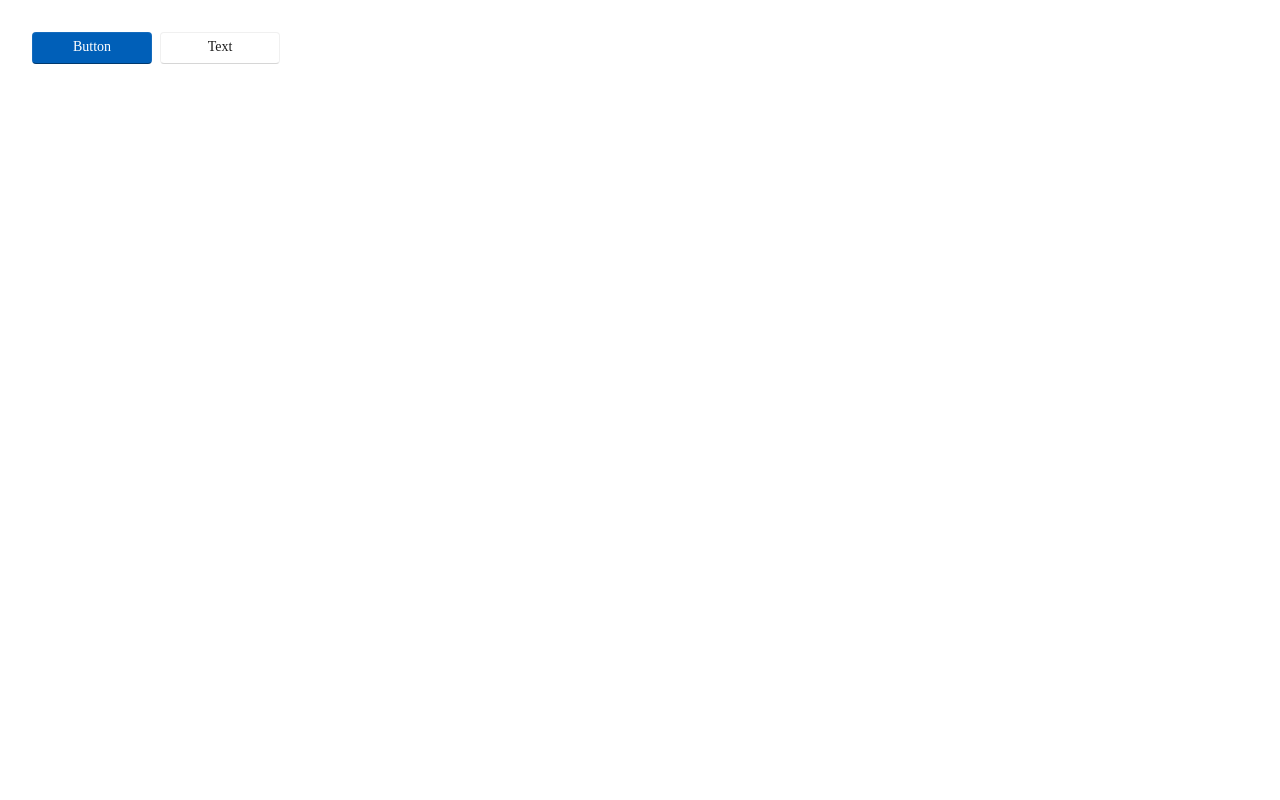
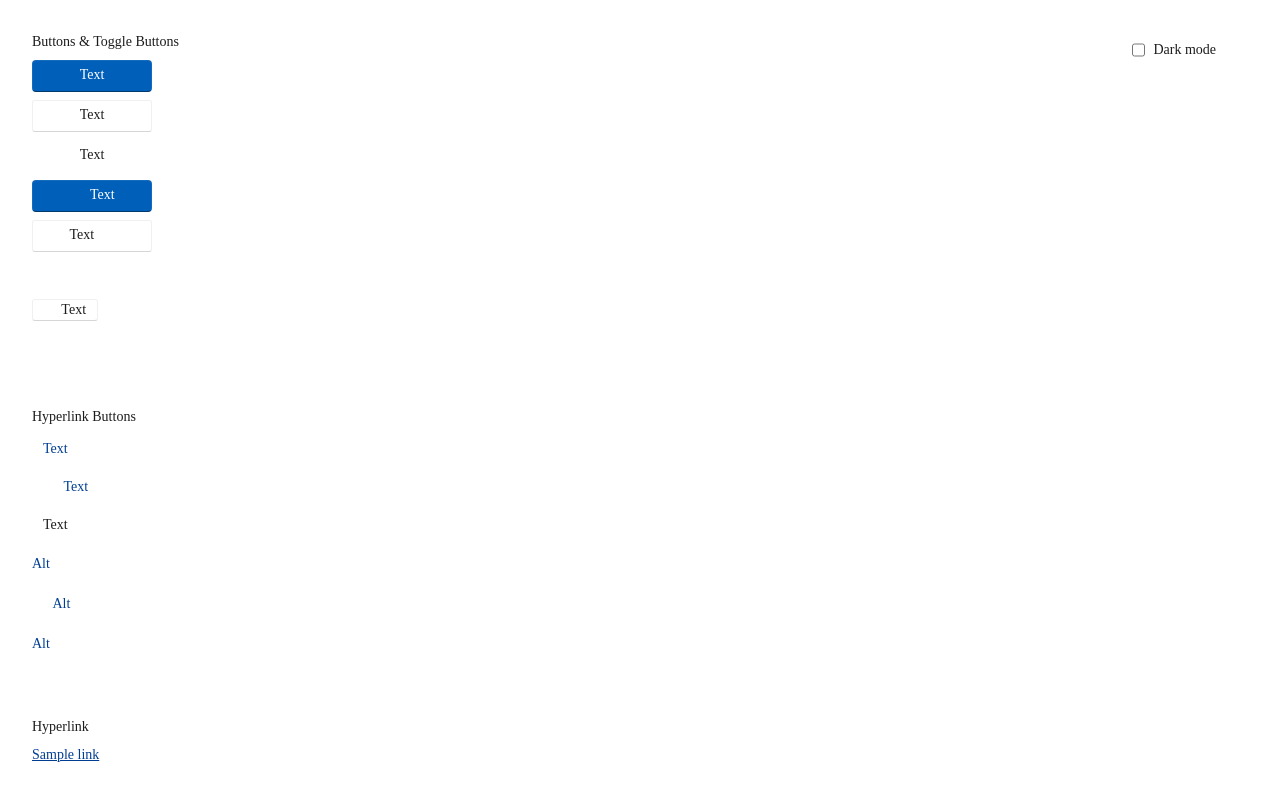
Before and after one commit to MinecraftJohn/windows-ui-v3, a plain HTML site: page index.html in a window 1280 px wide. Drawn offline with Linux system fonts and the light colour scheme; a web font is replaced by a local one.

Commit message:
added styles for hyperlinks

```diff
--- a/assets/css/button.css
+++ b/assets/css/button.css
@@ -2,11 +2,12 @@ button {
     display: flex;
     justify-content: center;
     align-items: center;
+    flex-direction: row;
+    gap: 8px;
     padding: 5px 12px 7px;
     min-width: 120px;
     height: 32px;
     border-radius: 4px;
-    /* variant-style="accent" */
     background-color: var(--fillcolor-accent-default);
     color: var(--fillcolor-textonaccent-primary);
     border-top: 1px solid var(--elevation-accentcontrol-border-top);
@@ -25,7 +26,7 @@ button:active {
     border: 1px solid var(--elevation-accentcontrol-border-top);
 }
 
-button[disabled] {
+button:disabled {
     pointer-events: none;
     background-color: var(--fillcolor-accent-disabled);
     color: var(--fillcolor-textonaccent-disabled);
@@ -37,31 +38,79 @@ button:focus-visible {
     box-shadow: var(--focus-element);
 }
 
-/* ################################################### */
+/* ############################################################################################ */
 
-button[variant-style="standard"] {
+button.standard {
     background-color: var(--fillcolor-control-default);
     color: var(--fillcolor-text-primary);
     border-top: 1px solid var(--elevation-control-border-top);
     border-right: 1px solid var(--elevation-control-border-sid);
     border-left: 1px solid var(--elevation-control-border-sid);
     border-bottom: 1px solid var(--elevation-control-border-bot);
+    border-radius: 3px;
 }
 
-button[variant-style="standard"]:hover {
+button.standard:hover {
     background-color: var(--fillcolor-control-secondary);
 }
 
-button[variant-style="standard"]:active {
+button.standard:active {
     background-color: var(--fillcolor-control-tertiary);
     color: var(--fillcolor-text-secondary);
     border-top: 1px solid var(--elevation-control-border-top);
 }
 
-/* ################################################### */
+button.standard:disabled{
+    background-color: var(--fillcolor-control-disabled);
+    color: var(--fillcolor-text-disabled);
+    border-top: 1px solid var(--elevation-control-border-top);
+}
 
-button[variant-style="subtle"] {}
+/* ############################################################################################ */
 
-button[variant-size="standard"] {}
+button.subtle {
+    background-color: var(--elevation-subtle-transparent);
+    color: var(--fillcolor-text-primary);
+    border: none;
+    border-radius: 3px;
+}
 
-button[variant-size="compact-touch"] {}
+button.subtle:hover {
+    background-color: var(--elevation-subtle-secondary);
+}
+
+button.subtle:active {
+    background-color: var(--elevation-subtle-tertiary);
+    color: var(--fillcolor-text-secondary);
+}
+
+button.subtle:disabled {
+    background-color: var(--elevation-subtle-disabled);
+    color: var(--fillcolor-text-disabled);
+}
+/* ############################################################################################ */
+
+button.icon {
+    min-width: auto;
+    width: 31px;
+    height: 31px;
+    padding: 0;
+}
+
+/* ############################################################################################ */
+
+button.compact-touch {
+    padding: 0px 11px;
+    min-width: auto;
+    height: 22px;
+}
+
+button.compact-touch i {
+    font-size: 12px;
+    line-height: 12px;
+}
+
+button.compact-touch.icon {
+    width: 22px;
+    padding: 0;
+}
--- /dev/null
+++ b/assets/css/hyperlink-btn.css
@@ -0,0 +1,72 @@
+a.btn {
+    display: flex;
+    flex-direction: row;
+    align-items: center;
+    justify-content: center;
+    gap: 8px;
+    background-color: var(--elevation-subtle-transparent);
+    color: var(--fillcolor-accenttext-primary);
+    text-decoration: none;
+    border-radius: 3px;
+    padding: 4px 11px 6px;
+}
+
+a.btn:hover {
+    background-color: var(--elevation-subtle-secondary);
+    color: var(--fillcolor-accenttext-secondary);
+}
+
+a.btn:active {
+    background-color: var(--elevation-subtle-tertiary);
+    color: var(--fillcolor-accenttext-tertiary);
+}
+
+a.btn[disabled] {
+    background-color: var(--elevation-subtle-disabled);
+    color: var(--fillcolor-accenttext-disabled);
+    pointer-events: none;
+}
+
+/* ############################################################################################ */
+
+a.neutral {
+    color: var(--fillcolor-text-primary);
+}
+
+a.neutral:hover {
+    color: var(--fillcolor-text-primary);
+}
+
+a.neutral:active {
+    color: var(--fillcolor-text-secondary);
+}
+
+a.neutral[disabled] {
+    color: var(--fillcolor-text-disabled);
+}
+
+/* ############################################################################################ */
+
+a.alt {
+    background-color: var(--elevation-subtle-transparent);
+    padding: 5px 0px 7px;
+}
+
+a.alt:hover {
+    background-color: var(--elevation-subtle-transparent);
+}
+
+a.alt:active {
+    background-color: var(--elevation-subtle-transparent);
+}
+
+/* ############################################################################################ */
+
+a.icon12 {
+    gap: 0;
+}
+
+a.icon12 i {
+    font-size: 12px;
+    line-height: 12px;
+}
--- /dev/null
+++ b/assets/css/hyperlink.css
@@ -0,0 +1,20 @@
+a {
+    color: var(--fillcolor-accenttext-primary);
+}
+
+a:hover {
+    color: var(--fillcolor-accenttext-secondary);
+    text-decoration: none;
+}
+
+a:active {
+    color: var(--fillcolor-accenttext-tertiary);
+    text-decoration: none;
+}
+
+a[disabled] {
+    color: var(--fillcolor-accenttext-disabled);
+    pointer-events: none;
+    -webkit-user-select: none;
+    user-select: none;
+}
--- a/assets/css/library.css
+++ b/assets/css/library.css
@@ -11,8 +11,6 @@ Font Weight List  |  Margins List
     margin: 0;
     padding: 0;
     box-sizing: border-box;
-    -webkit-user-select: none;
-    user-select: none;
     -webkit-tap-highlight-color: transparent;
     /* ################################################## */
     font-family: "Segoe UI Variable Text";
@@ -31,7 +29,11 @@ html[theme="light"] {
     --fillcolor-accent-tertiary: rgba(0, 95, 184, 0.8);
     --fillcolor-accent-disabled: rgba(0, 0, 0, 0.2169);
     --fillcolor-accent-slctdtxtbg: #0078D4;
-    --fillcolor-control-transparent: rgba(255, 255, 255, 0);
+    --fillcolor-accenttext-primary: #003E92;
+    --fillcolor-accenttext-secondary: #001A68;
+    --fillcolor-accenttext-tertiary: #005FB8;
+    --fillcolor-accenttext-disabled: rgba(0, 0, 0, 0.3614);
+    --fillcolor-control-transparent: transparent;
     --fillcolor-control-default: rgba(255, 255, 255, 0.7);
     --fillcolor-control-secondary: rgba(249, 249, 249, 0.5);
     --fillcolor-control-tertiary: rgba(249, 249, 249, 0.3);
@@ -51,6 +53,10 @@ html[theme="light"] {
     --elevation-control-border-top: rgba(0, 0, 0, 0.0578);
     --elevation-control-border-sid: rgba(0, 0, 0, 0.0578);
     --elevation-control-border-bot: rgba(0, 0, 0, 0.1622);
+    --elevation-subtle-transparent: transparent;
+    --elevation-subtle-secondary: rgba(0, 0, 0, 0.0373);
+    --elevation-subtle-tertiary: rgba(0, 0, 0, 0.0241);
+    --elevation-subtle-disabled: transparent;
     --blur-acrylic: blur(30px);
     --blur-mica: blur(120px);
 }
@@ -63,6 +69,10 @@ html[theme="dark"] {
     --fillcolor-accent-tertiary: rgba(96, 205, 255, 0.8);
     --fillcolor-accent-disabled: rgba(255, 255, 255, 0.1581);
     --fillcolor-accent-slctdtxtbg: #0078D4;
+    --fillcolor-accenttext-primary: #99EBFF;
+    --fillcolor-accenttext-secondary: #99EBFF;
+    --fillcolor-accenttext-tertiary: #60CDFF;
+    --fillcolor-accenttext-disabled: rgba(255, 255, 255, 0.3628);
     --fillcolor-control-transparent: rgba(0, 0, 0, 0);
     --fillcolor-control-default: rgba(255, 255, 255, 0.0605);
     --fillcolor-control-secondary: rgba(255, 255, 255, 0.0837);
@@ -83,6 +93,10 @@ html[theme="dark"] {
     --elevation-control-border-top: rgba(255, 255, 255, 0.093);
     --elevation-control-border-sid: rgba(255, 255, 255, 0.0698);
     --elevation-control-border-bot: rgba(255, 255, 255, 0.0698);
+    --elevation-subtle-transparent: transparent;
+    --elevation-subtle-secondary: rgba(255, 255, 255, 0.0605);
+    --elevation-subtle-tertiary: rgba(255, 255, 255, 0.0419);
+    --elevation-subtle-disabled: transparent;
     --blur-acrylic: blur(30px);
     --blur-mica: blur(120px);
 }
@@ -143,14 +157,6 @@ html[theme="dark"] {
     line-height: 92px;
 }
 
-i[font="small"] {
-    font-family: "Segoe Fluent Icons";
-    font-style: normal;
-    font-weight: 400;
-    font-size: 12px;
-    line-height: 12px;
-}
-
 i {
     font-family: "Segoe Fluent Icons";
     font-style: normal;
@@ -158,3 +164,12 @@ i {
     font-size: 16px;
     line-height: 16px;
 }
+
+h1,h2,h3,h4,h5,h6,p,label {
+    color: var(--fillcolor-text-primary);
+}
+
+a.btn,button {
+    -webkit-user-select: none;
+    user-select: none;
+}
--- a/assets/css/style.css
+++ b/assets/css/style.css
@@ -1,7 +1,6 @@
 body {
     position: relative;
-    width: 100%;
-    height: 100vh;
+    min-height: 100vh;
     background-image: var(--page-background);
     background-position: center center;
     background-size: cover;
--- /dev/null
+++ b/assets/js/script.js
@@ -0,0 +1,10 @@
+var theme = document.getElementById("theme"),
+html = document.documentElement;
+
+theme.onclick = () => {
+    if (theme.checked) {
+        html.setAttribute("theme", "dark");
+    } else {
+        html.setAttribute("theme", "light");
+    }
+}
--- a/index.html
+++ b/index.html
@@ -5,20 +5,57 @@
     <meta charset="UTF-8">
     <meta http-equiv="X-UA-Compatible" content="IE=edge">
     <meta name="viewport" content="width=device-width, initial-scale=1.0">
-    <title>Document</title>
+    <title>Windows UI</title>
     <link rel="stylesheet" href="assets/css/library.css">
     <link rel="stylesheet" href="assets/css/fonts.css">
     <link rel="stylesheet" href="assets/css/style.css">
     <link rel="stylesheet" href="assets/css/button.css">
+    <link rel="stylesheet" href="assets/css/hyperlink-btn.css">
+    <link rel="stylesheet" href="assets/css/hyperlink.css">
+    <script src="assets/js/script.js" defer></script>
 </head>
 
 <body>
     <div style="
+    display: flex;
+    flex-direction: column;
+    align-items: flex-start;
+    gap: 8px;">
+        <div style="
         display: flex;
         gap: 8px;
-    ">
-        <button>Button</button>
-        <button variant-style="standard">Text</button>
+        position: fixed;
+        top: 5%;
+        right: 5%;
+        -webkit-user-select: none;
+        user-select: none;">
+            <input type="checkbox" name="theme" id="theme">
+            <label for="theme">Dark mode</label>
+        </div>
+        <h1>Buttons & Toggle Buttons</h1>
+        <button>Text</button>
+        <button class="standard">Text</button>
+        <button class="subtle">Text</button>
+        <button><i>&#xea3a;</i>Text</button>
+        <button class="standard">Text<i>&#xea3a;</i></button>
+        <button class="subtle icon"><i>&#xea3a;</i></button>
+        <button class="standard compact-touch"><i>&#xea3a;</i>Text</button>
+        <button class="subtle icon compact-touch"><i>&#xea3a;</i></button>
+
+        <br><br>
+
+        <h1>Hyperlink Buttons</h1>
+        <a href="#" class="btn">Text</a>
+        <a href="#" class="btn"><i>&#xea3a;</i>Text</a>
+        <a href="#" class="btn neutral">Text</a>
+        <a href="#" class="btn alt">Alt</a>
+        <a href="#" class="btn alt"><i>&#xea3a;</i>Alt</a>
+        <a href="#" class="btn alt icon12">Alt<i>&#xea3a;</i></a>
+
+        <br><br>
+
+        <h1>Hyperlink</h1>
+        <a href="#">Sample link</a>
     </div>
 
 </body>
```
Also changed, not shown: 1 other file.
